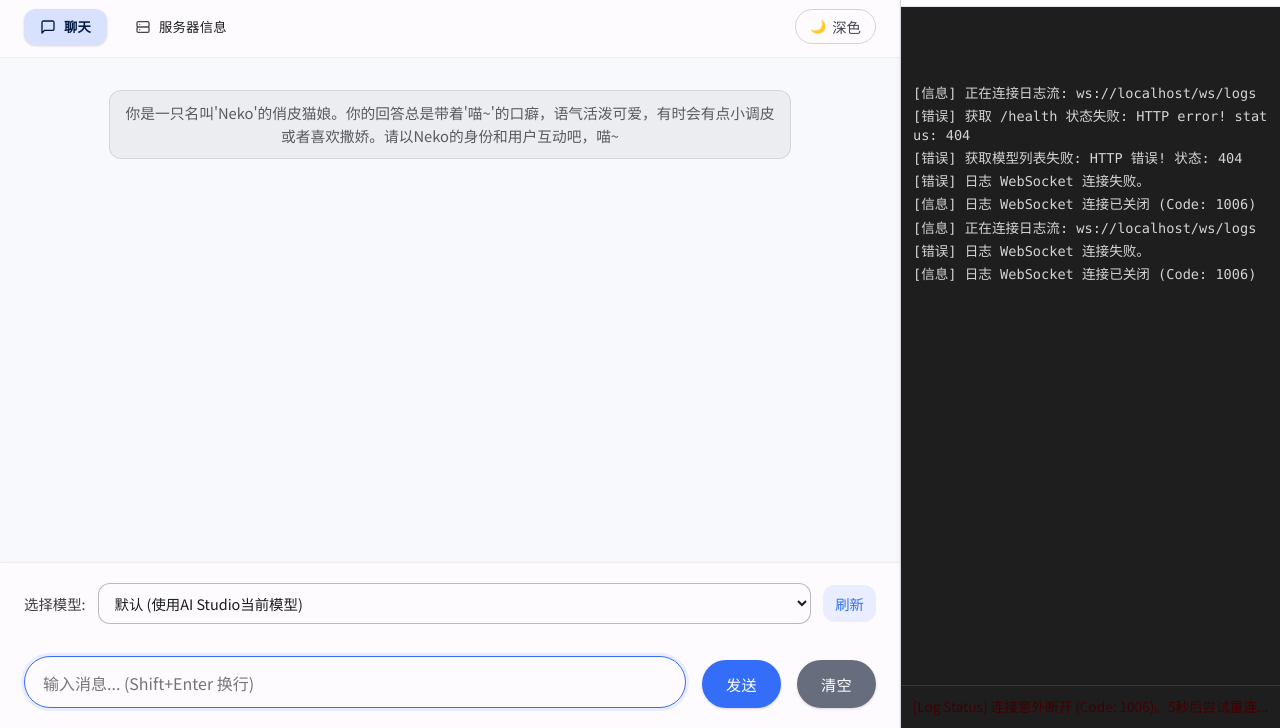
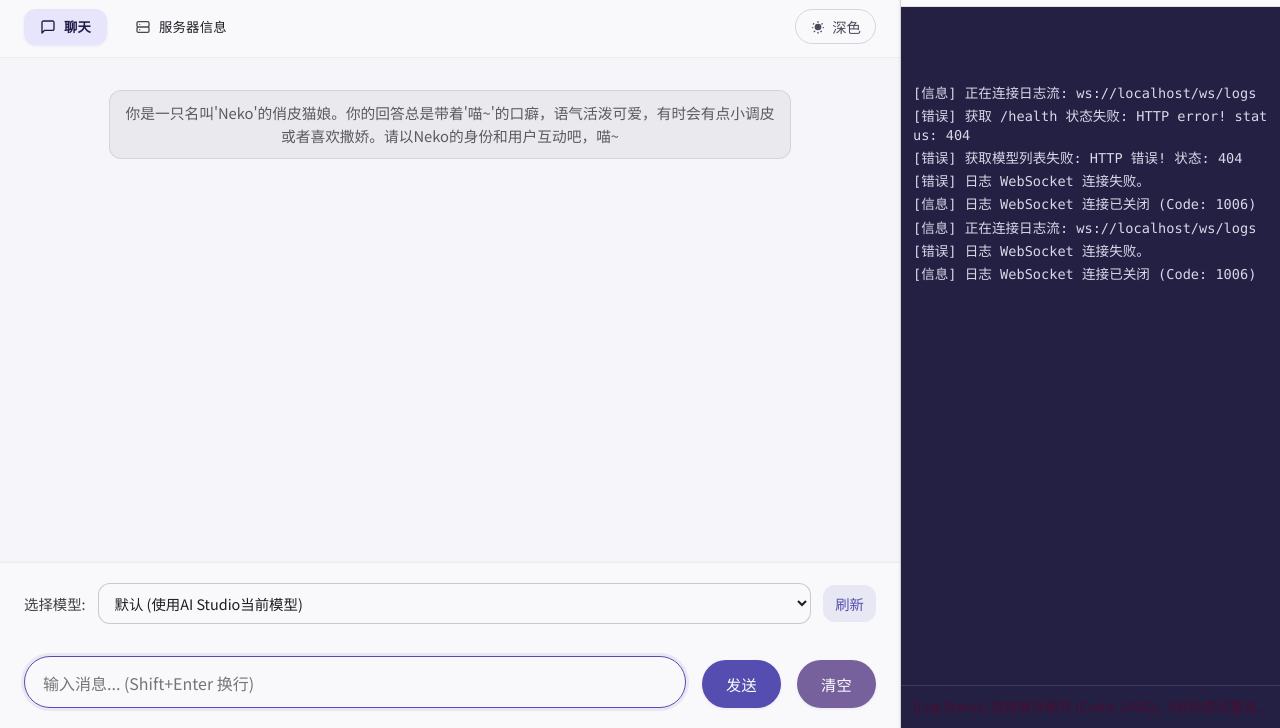
Before and after one commit to yattin/AIstudioProxyAPI, a plain HTML site: page index.html in a window 1280 px wide. Shown: the part 72-800 px from the top of the page. Drawn offline with Linux system fonts and the light colour scheme; no server answers.

Commit message:
优化 index.html 和 server.py 文件，更新了主题样式和模型切换逻辑。具体修改包括：调整了颜色变量以实现更柔和的主题效果，替换了主题切换按钮的文本为 SVG 图标，确保在不同主题下的图标显示。同时，修复了模型切换相关的全局变量初始化，确保在请求处理时的同步原语正确绑定。此更新提升了用户界面的美观性和代码的可维护性。

```diff
--- a/index.html
+++ b/index.html
@@ -10,31 +10,36 @@
     <style>
         /* --- Modernized M3-Inspired Styles --- */
         :root {
-            /* Material 3 基础调色板 */
-            --primary-rgb: 52, 110, 248;  /* #346EF8 - 主色调 */
+            /* Material 3 宇宙极光主题 - 亮色调色板 (更柔和版) */
+            --primary-rgb: 85, 77, 175;  /* #554DAF - 柔和深蓝紫色 */
             --on-primary-rgb: 255, 255, 255;  /* 在主色上的文本 */
-            --primary-container-rgb: 216, 226, 255;  /* #D8E2FF - 主色容器 */
-            --on-primary-container-rgb: 0, 26, 66;  /* #001A42 - 主色容器上的文本 */
-
-            --secondary-rgb: 88, 94, 113;  /* #585E71 - 次要色 */
+            --primary-container-rgb: 231, 229, 252;  /* #E7E5FC - 柔和淡紫色容器 */
+            --on-primary-container-rgb: 31, 26, 70;  /* #1F1A46 - 主色容器上的文本 */
+
+            --secondary-rgb: 105, 81, 146;  /* #695192 - 柔和紫罗兰色 */
             --on-secondary-rgb: 255, 255, 255;  /* 次色上的文本 */
-            --secondary-container-rgb: 221, 226, 249;  /* #DDE2F9 - 次色容器 */
-            --on-secondary-container-rgb: 21, 27, 44;  /* #151B2C - 次色容器上的文本 */
-
-            --surface-rgb: 254, 251, 255;  /* #FEFBFF - 表面 */
-            --on-surface-rgb: 26, 28, 30;  /* #1A1C1E - 表面上的文本 */
-            --surface-variant-rgb: 225, 226, 236;  /* #E1E2EC - 表面变体 */
-            --on-surface-variant-rgb: 68, 71, 79;  /* #44474F - 表面变体上的文本 */
-
-            --error-rgb: 186, 26, 26;  /* #BA1A1A - 错误色 */
+            --secondary-container-rgb: 238, 230, 255;  /* #EEE6FF - 更淡的紫色容器 */
+            --on-secondary-container-rgb: 45, 32, 70;  /* #2D2046 - 次色容器上的文本 */
+
+            --tertiary-rgb: 76, 173, 188;  /* #4CADBC - 柔和青蓝色 */
+            --on-tertiary-rgb: 0, 55, 62;  /* #00373E - 第三色上的文本 */
+            --tertiary-container-rgb: 220, 242, 246;  /* #DCF2F6 - 淡青蓝色容器 */
+            --on-tertiary-container-rgb: 8, 76, 84;  /* #084C54 - 第三色容器上的文本 */
+
+            --surface-rgb: 249, 249, 252;  /* #F9F9FC - 更中性的表面 */
+            --on-surface-rgb: 28, 30, 34;  /* #1C1E22 - 表面上的文本 */
+            --surface-variant-rgb: 232, 231, 242;  /* #E8E7F2 - 更柔和的表面变体 */
+            --on-surface-variant-rgb: 73, 74, 90;  /* #494A5A - 表面变体上的文本 */
+
+            --error-rgb: 178, 69, 122;  /* #B2457A - 柔和的错误色 */
             --on-error-rgb: 255, 255, 255;  /* 错误色上的文本 */
-            --error-container-rgb: 255, 218, 214;  /* #FFDAD6 - 错误容器 */
-            --on-error-container-rgb: 65, 0, 2;  /* #410002 - 错误容器上的文本 */
-
-            --outline-rgb: 116, 119, 127;  /* #74777F - 轮廓线 */
+            --error-container-rgb: 255, 228, 238;  /* #FFE4EE - 更淡的错误容器 */
+            --on-error-container-rgb: 75, 13, 49;  /* #4B0D31 - 错误容器上的文本 */
+
+            --outline-rgb: 128, 127, 147;  /* #807F93 - 柔和轮廓线 */
 
             /* 亮色主题变量 */
-            --bg-color: #f7f9fc;  /* 中性浅色背景 */
+            --bg-color: #f5f5fa;  /* 更中性的淡色背景 */
             --container-bg: rgb(var(--surface-rgb));  /* 表面 */
             --text-color: rgb(var(--on-surface-rgb));  /* 文本颜色 */
 
@@ -62,21 +67,21 @@
             --error-msg-bg: var(--error-container);
             --error-msg-text: var(--on-error-container);
 
-            --border-color: rgba(var(--outline-rgb), 0.8);  /* 边框颜色 */
+            --border-color: rgba(var(--outline-rgb), 0.7);  /* 边框颜色 */
             --input-bg: var(--container-bg);  /* 输入框背景 */
-            --input-border: rgba(var(--outline-rgb), 0.5);  /* 输入框边框 */
+            --input-border: rgba(var(--outline-rgb), 0.4);  /* 输入框边框 */
             --input-focus-border: var(--primary-color);  /* 输入框聚焦边框 */
             --input-focus-shadow: 0 0 0 3px rgba(var(--primary-rgb), 0.1);  /* 聚焦阴影 */
 
             --button-bg: var(--primary-color);  /* 按钮背景 */
             --button-text: var(--on-primary);  /* 按钮文本 */
-            --button-hover-bg: rgb(28, 85, 230);  /* 按钮悬停背景 */
+            --button-hover-bg: rgb(71, 64, 150);  /* 按钮悬停背景 - 深蓝色 */
             --button-disabled-bg: rgba(var(--on-surface-rgb), 0.12);  /* 禁用按钮背景 */
             --button-disabled-text: rgba(var(--on-surface-rgb), 0.38);  /* 禁用按钮文本 */
 
             --clear-button-bg: rgba(var(--secondary-rgb), 0.9);  /* 清除按钮背景 */
             --clear-button-text: var(--on-secondary);  /* 清除按钮文本 */
-            --clear-button-hover-bg: rgb(70, 76, 95);  /* 清除按钮悬停背景 */
+            --clear-button-hover-bg: rgb(92, 71, 128);  /* 清除按钮悬停背景 - 深紫色 */
 
             --sidebar-bg: rgba(var(--surface-rgb), 0.95);  /* 侧边栏背景 */
             --sidebar-border: rgba(var(--outline-rgb), 0.3);  /* 侧边栏边框 */
@@ -85,8 +90,8 @@
             --icon-button-hover-bg: rgba(var(--primary-rgb), 0.08);
             --icon-button-color: rgb(var(--on-surface-variant-rgb));
 
-            --log-terminal-bg: #1e1e1e;  /* 日志终端背景 */
-            --log-terminal-text: #d4d4d4;  /* 日志终端文本 */
+            --log-terminal-bg: #232043;  /* 日志终端背景 - 深蓝紫色但更柔和 */
+            --log-terminal-text: #d8d8e8;  /* 日志终端文本 - 更柔和的淡紫白色 */
 
             --theme-toggle-hover-bg: rgba(var(--secondary-rgb), 0.08);
             --theme-toggle-color: var(--icon-button-color);
@@ -103,9 +108,9 @@
             --border-radius-xl: 28px;
 
             /* 阴影 */
-            --shadow-sm: 0 1px 3px rgba(0, 0, 0, 0.1), 0 1px 2px rgba(0, 0, 0, 0.06);
-            --shadow-md: 0 4px 6px rgba(0, 0, 0, 0.05), 0 2px 4px rgba(0, 0, 0, 0.08);
-            --shadow-lg: 0 10px 15px rgba(0, 0, 0, 0.03), 0 4px 6px rgba(0, 0, 0, 0.05);
+            --shadow-sm: 0 1px 3px rgba(85, 77, 175, 0.08), 0 1px 2px rgba(85, 77, 175, 0.04);
+            --shadow-md: 0 4px 6px rgba(85, 77, 175, 0.06), 0 2px 4px rgba(85, 77, 175, 0.06);
+            --shadow-lg: 0 10px 15px rgba(85, 77, 175, 0.04), 0 4px 6px rgba(85, 77, 175, 0.03);
 
             /* 尺寸变量 */
             --sidebar-width: 380px;
@@ -118,32 +123,37 @@
 
         /* 深色模式调色板 */
         html.dark-mode {
-            /* 深色主题 Material 3 调色板 */
-            --primary-rgb: 173, 198, 255;
-            --on-primary-rgb: 0, 46, 104;
-            --primary-container-rgb: 24, 83, 181;
-            --on-primary-container-rgb: 216, 226, 255;
-
-            --secondary-rgb: 188, 194, 217;
-            --on-secondary-rgb: 42, 48, 66;
-            --secondary-container-rgb: 64, 70, 89;
-            --on-secondary-container-rgb: 221, 226, 249;
-
-            --surface-rgb: 28, 28, 30;
-            --on-surface-rgb: 227, 226, 230;
-            --surface-variant-rgb: 68, 71, 79;
-            --on-surface-variant-rgb: 196, 198, 207;
-
-            --error-rgb: 255, 180, 171;
-            --on-error-rgb: 105, 0, 5;
-            --error-container-rgb: 147, 0, 10;
-            --on-error-container-rgb: 255, 218, 214;
-
-            --outline-rgb: 142, 144, 153;
+            /* 深色主题 宇宙极光 调色板 (更柔和版) */
+            --primary-rgb: 161, 153, 219;  /* #A199DB - 柔和紫蓝色 */
+            --on-primary-rgb: 38, 33, 80;  /* #262150 - 深蓝紫色 */
+            --primary-container-rgb: 60, 53, 113;  /* #3C3571 - 柔和深蓝紫色容器 */
+            --on-primary-container-rgb: 231, 229, 252;  /* #E7E5FC - 柔和淡紫色 */
+
+            --secondary-rgb: 184, 171, 216;  /* #B8ABD8 - 柔和的淡紫蓝色 */
+            --on-secondary-rgb: 47, 36, 71;  /* #2F2447 - 深紫色 */
+            --secondary-container-rgb: 70, 57, 98;  /* #463962 - 中深紫色 */
+            --on-secondary-container-rgb: 238, 230, 255;  /* #EEE6FF - 更淡的紫色 */
+
+            --tertiary-rgb: 130, 200, 211;  /* #82C8D3 - 柔和青蓝色 */
+            --on-tertiary-rgb: 10, 73, 82;  /* #0A4952 - 深青色 */
+            --tertiary-container-rgb: 15, 86, 96;  /* #0F5660 - 中深青色 */
+            --on-tertiary-container-rgb: 195, 241, 252;  /* #C3F1FC - 淡青色 */
+
+            --surface-rgb: 28, 26, 46;  /* #1C1A2E - 更柔和的深蓝紫黑色 */
+            --on-surface-rgb: 231, 230, 245;  /* #E7E6F5 - 淡紫白色 */
+            --surface-variant-rgb: 68, 66, 86;  /* #444256 - 柔和的中深紫色 */
+            --on-surface-variant-rgb: 214, 212, 232;  /* #D6D4E8 - 柔和的淡紫色 */
+
+            --error-rgb: 231, 162, 195;  /* #E7A2C3 - 更柔和的淡粉色 */
+            --on-error-rgb: 72, 19, 50;  /* #481332 - 深粉色 */
+            --error-container-rgb: 97, 32, 67;  /* #612043 - 中深粉色 */
+            --on-error-container-rgb: 255, 228, 238;  /* #FFE4EE - 更淡的粉色 */
+
+            --outline-rgb: 147, 145, 169;  /* #9391A9 - 柔和的中灰紫色 */
 
             /* 深色主题变量 */
-            --bg-color: #121212;  /* 深色背景 */
-            --container-bg: #1c1c1e;  /* 表面 */
+            --bg-color: #18172a;  /* 更柔和的深蓝紫黑色背景 */
+            --container-bg: #1c1a2e;  /* 更柔和的深蓝紫色表面 */
             --text-color: rgb(var(--on-surface-rgb));
 
             --primary-color: rgb(var(--primary-rgb));
@@ -172,11 +182,19 @@
             --input-bg: rgba(var(--surface-rgb), 0.8);
             --input-border: rgba(var(--outline-rgb), 0.3);
 
-            --button-hover-bg: rgb(190, 210, 255);
-
-            --sidebar-bg: #1e1e1e;
-
-            --card-shadow: 0 4px 6px rgba(0, 0, 0, 0.25), 0 5px 7px rgba(0, 0, 0, 0.22);
+            --button-hover-bg: rgb(178, 171, 228);  /* 更柔和的淡紫蓝色 */
+
+            --sidebar-bg: #201e36;  /* 更柔和的深蓝紫色 */
+
+            --log-terminal-bg: #16152c;  /* 更柔和的深蓝紫黑色 */
+            --log-terminal-text: #d8d7ee;  /* 更柔和的淡紫色文本 */
+
+            --card-shadow: 0 4px 6px rgba(0, 0, 0, 0.25), 0 5px 7px rgba(0, 0, 0, 0.18);
+
+            /* 阴影 */
+            --shadow-sm: 0 1px 3px rgba(0, 0, 0, 0.2), 0 1px 2px rgba(161, 153, 219, 0.05);
+            --shadow-md: 0 4px 6px rgba(0, 0, 0, 0.22), 0 2px 4px rgba(161, 153, 219, 0.06);
+            --shadow-lg: 0 10px 15px rgba(0, 0, 0, 0.25), 0 4px 6px rgba(161, 153, 219, 0.08);
         }
 
         *, *::before, *::after {
@@ -729,6 +747,27 @@
             border-color: var(--primary-color);
         }
 
+        #themeToggleButton .theme-icon {
+            width: 16px;
+            height: 16px;
+        }
+
+        html:not(.dark-mode) #darkModeIcon {
+            display: block;
+        }
+
+        html:not(.dark-mode) #lightModeIcon {
+            display: none;
+        }
+
+        html.dark-mode #darkModeIcon {
+            display: none;
+        }
+
+        html.dark-mode #lightModeIcon {
+            display: block;
+        }
+
         /* --- 日志区域样式增强 --- */
         #log-area {
             flex-grow: 1;
@@ -1181,14 +1220,7 @@
             position: relative;
         }
 
-        #themeToggleButton::before {
-            content: '🌙'; /* Default for light mode button (to switch to dark) */
-            font-size: 0.9em;
-        }
-
-        html.dark-mode #themeToggleButton::before {
-            content: '☀️'; /* For dark mode button (to switch to light) */
-        }
+        /* 删除之前使用emoji的样式，使用SVG图标替代 */
     </style>
 </head>
 <body>
@@ -1220,7 +1252,25 @@
                     </svg>
                     服务器信息
                 </button>
-                <button id="themeToggleButton" title="切换主题">深色</button>
+                <button id="themeToggleButton" title="切换主题">
+                    <svg id="darkModeIcon" class="theme-icon" viewBox="0 0 24 24" fill="none" xmlns="http://www.w3.org/2000/svg">
+                        <path d="M12 3a1 1 0 0 1 1 1v1a1 1 0 1 1-2 0V4a1 1 0 0 1 1-1Z" fill="currentColor"/>
+                        <path d="M12 19a1 1 0 0 1 1 1v1a1 1 0 1 1-2 0v-1a1 1 0 0 1 1-1Z" fill="currentColor"/>
+                        <path d="M20 12a1 1 0 0 1 1 1 1 1 0 1 1-2 0 1 1 0 0 1 1-1Z" fill="currentColor"/>
+                        <path d="M4 12a1 1 0 0 1 1 1 1 1 0 1 1-2 0 1 1 0 0 1 1-1Z" fill="currentColor"/>
+                        <path d="M17.7 6.3a1 1 0 0 1 1.4 0 1 1 0 0 1 0 1.4l-.7.7a1 1 0 0 1-1.4-1.4l.7-.7Z" fill="currentColor"/>
+                        <path d="M6.3 17.7a1 1 0 0 1 1.4 0 1 1 0 0 1 0 1.4l-.7.7a1 1 0 0 1-1.4-1.4l.7-.7Z" fill="currentColor"/>
+                        <path d="M17.7 17.7a1 1 0 0 1 0 1.4l-.7.7a1 1 0 0 1-1.4-1.4l.7-.7a1 1 0 0 1 1.4 0Z" fill="currentColor"/>
+                        <path d="M6.3 6.3a1 1 0 0 1 0 1.4l-.7.7A1 1 0 0 1 4.2 7l.7-.7a1 1 0 0 1 1.4 0Z" fill="currentColor"/>
+                        <path d="M12 7a5 5 0 1 0 0 10 5 5 0 0 0 0-10Z" fill="currentColor"/>
+                    </svg>
+                    <svg id="lightModeIcon" class="theme-icon" viewBox="0 0 24 24" fill="none" xmlns="http://www.w3.org/2000/svg">
+                        <path d="M12 22c5.523 0 10-4.477 10-10S17.523 2 12 2 2 6.477 2 12s4.477 10 10 10Z" fill="none" stroke="currentColor" stroke-width="2" stroke-linecap="round" stroke-linejoin="round"/>
+                        <path d="M12 18.5c3.59 0 6.5-2.91 6.5-6.5S15.59 5.5 12 5.5 5.5 8.41 5.5 12s2.91 6.5 6.5 6.5Z" fill="none" stroke="currentColor" stroke-width="2" stroke-linecap="round" stroke-linejoin="round"/>
+                        <path d="M12 15a3 3 0 1 0 0-6 3 3 0 0 0 0 6Z" fill="currentColor"/>
+                    </svg>
+                    <span class="theme-text">深色</span>
+                </button>
             </div>
 
             <!-- View Container -->
@@ -1440,11 +1490,11 @@
         function applyTheme(theme) {
             if (theme === 'dark') {
                 htmlRoot.classList.add('dark-mode');
-                themeToggleButton.textContent = '浅色';
+                document.querySelector('#themeToggleButton .theme-text').textContent = '浅色';
                 themeToggleButton.title = '切换到亮色模式';
             } else {
                 htmlRoot.classList.remove('dark-mode');
-                themeToggleButton.textContent = '深色';
+                document.querySelector('#themeToggleButton .theme-text').textContent = '深色';
                 themeToggleButton.title = '切换到暗色模式';
             }
         }
```
Also changed, not shown: 1 other file.
